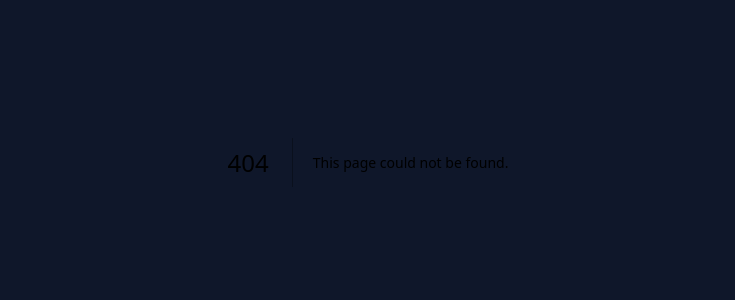
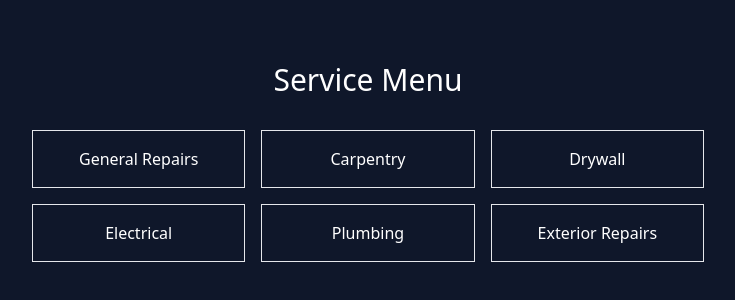
Before and after one commit to eddyg2k/handyman-csr-demo, a Next.js app: page /landing in a window 1280 px wide. Before the commit this address had no page. Shown: the part 238-538 px from the top of the page, without its empty margins (272-1007 px from the left). Built offline with nearby package versions, Linux system fonts and the light colour scheme.

Commit message:
Add service menu section

```diff
--- /dev/null
+++ b/app/landing/page.tsx
@@ -0,0 +1,48 @@
+"use client";
+
+import { useState } from "react";
+
+const services = [
+  "General Repairs",
+  "Carpentry",
+  "Drywall",
+  "Electrical",
+  "Plumbing",
+  "Exterior Repairs",
+];
+
+export default function ServiceMenuPage() {
+  const [selectedService, setSelectedService] = useState<string | null>(null);
+
+  const closeModal = () => {
+    setSelectedService(null);
+  };
+
+  return (
+    <section className="min-h-screen flex flex-col items-center justify-center gap-8 p-8">
+      <h1 className="text-3xl">Service Menu</h1>
+      <div className="grid grid-cols-1 gap-4 w-full max-w-2xl sm:grid-cols-2 md:grid-cols-3">
+        {services.map((service) => (
+          <button
+            key={service}
+            className="border p-4"
+            onClick={() => setSelectedService(service)}
+          >
+            {service}
+          </button>
+        ))}
+      </div>
+
+      {selectedService && (
+        <div className="fixed inset-0 flex items-center justify-center bg-black/20">
+          <div className="bg-white p-6 w-full max-w-md space-y-4 text-center">
+            <h2 className="text-xl">Add Details for {selectedService}</h2>
+            <button className="border px-4 py-2" onClick={closeModal}>
+              Close
+            </button>
+          </div>
+        </div>
+      )}
+    </section>
+  );
+}
```
